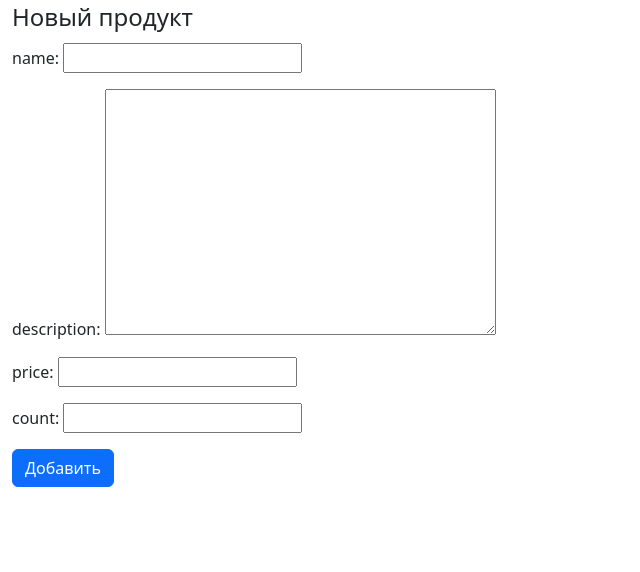
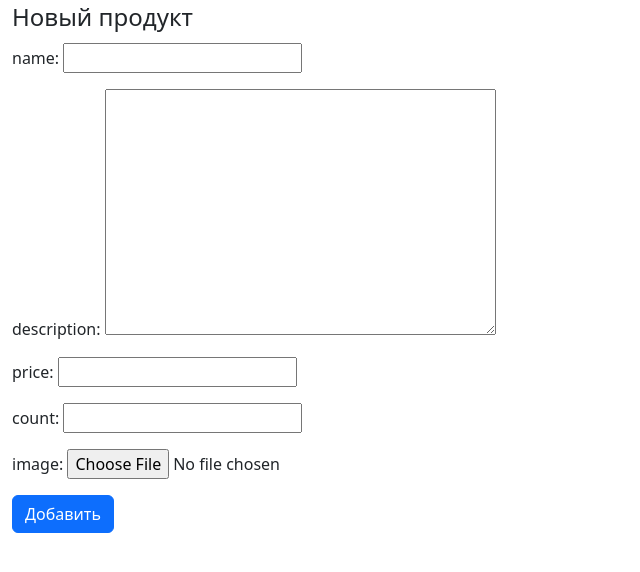
Before and after one commit to LokrionMe/Django, a Django app: page /add_product/ in a window 1280 px wide. Shown: the part 39-611 px from the top of the page, without its empty margins (0-640 px from the left). Run offline with Django 4.2, Linux system fonts and the light colour scheme.

Commit message:
done hw4

```diff
--- a/myproject/myapp/forms.py
+++ b/myproject/myapp/forms.py
@@ -10,8 +10,8 @@ class UserForm(forms.ModelForm):
 class ProductForm(forms.ModelForm):
     class Meta:
         model = Product
-        fields = ["name", "description", "price", "count",]
-        labels = {"name": "name", "description": "description","price": "price","count": "count",}
+        fields = ["name", "description", "price", "count", "image"]
+        labels = {"name": "name", "description": "description","price": "price","count": "count","image":"image",}
 
 class OrderForm(forms.ModelForm):
     class Meta:
--- a/myproject/myapp/models.py
+++ b/myproject/myapp/models.py
@@ -13,6 +13,7 @@ class Product(models.Model):
     price = models.DecimalField(max_digits=8, decimal_places=2)
     count = models.IntegerField()
     date = models.DateField(auto_now_add=True)
+    image = models.ImageField()
 
 class Order(models.Model):
     customer = models.ForeignKey(User, on_delete=models.CASCADE)
--- a/myproject/myapp/templates/add_product.html
+++ b/myproject/myapp/templates/add_product.html
@@ -1,7 +1,7 @@
 {% extends "base.html" %}
 {% block content %}
 <div class="container"></div>
-<form method="POST">
+<form method="POST" enctype="multipart/form-data">
     <fieldset>
         <legend>Новый продукт</legend>
         {% csrf_token %}
--- a/myproject/myapp/templates/all_products.html
+++ b/myproject/myapp/templates/all_products.html
@@ -9,6 +9,7 @@
             <th>Имя</th>
             <th>Цена</th>
             <th>Кол-во</th>
+            <th>Изо-ие</th>
             <th></th>
         </thead>
         {% for product in products %}
@@ -17,6 +18,7 @@
             <td>{{ product.name }}</td>
             <td>{{ product.price }}</td>
             <td>{{ product.count }}</td>
+            <td><img src='{{ product.image.url }}' ></td>
             <td><a href="/delete_product/{{product.id}}">Удалить</a></td>
         </tr>
         {% endfor %}
--- a/myproject/myapp/urls.py
+++ b/myproject/myapp/urls.py
@@ -1,3 +1,5 @@
+from django.conf.urls.static import static
+from django.conf import settings
 from django.urls import path
 from . import views
 urlpatterns = [
@@ -13,3 +15,6 @@ urlpatterns = [
     path('all_orders/', views.all_orders, name='all orders'),
     path("delete_order/<int:id>/", views.delete_order, name='delete order'),
 ]
+if settings.DEBUG:
+        urlpatterns += static(settings.MEDIA_URL,
+                              document_root=settings.MEDIA_ROOT)
--- a/myproject/myapp/views.py
+++ b/myproject/myapp/views.py
@@ -1,5 +1,6 @@
 import logging
-from django.http import HttpResponse, HttpResponseNotFound, HttpResponseRedirect
+from django.core.files.storage import FileSystemStorage
+from django.http import HttpResponseNotFound, HttpResponseRedirect
 from django.shortcuts import render
 from .models import User, Product, Order
 from .forms import UserForm, ProductForm, OrderForm
@@ -43,8 +44,11 @@ def delete_user(request, id):
 
 def add_product(request):
     if request.method == "POST":
-        form = ProductForm(request.POST)
+        form = ProductForm(request.POST, request.FILES)
         if form.is_valid():
+            image = form.cleaned_data['image']
+            fs = FileSystemStorage()
+            fs.save(image.name, image)
             form.save()
     else:
         form = ProductForm()
--- a/myproject/myproject/settings.py
+++ b/myproject/myproject/settings.py
@@ -10,6 +10,7 @@ For the full list of settings and their values, see
 https://docs.djangoproject.com/en/4.2/ref/settings/
 """
 
+import os
 from pathlib import Path
 
 # Build paths inside the project like this: BASE_DIR / 'subdir'.
@@ -27,6 +28,8 @@ DEBUG = True
 
 ALLOWED_HOSTS = []
 
+MEDIA_URL = '/media/'
+MEDIA_ROOT = os.path.join(BASE_DIR, 'media')
 
 # Application definition
 
```
Also changed, not shown: myproject/db.sqlite3, myproject/media/product_peaches_white_bg_400x400_iQ7IFo1.jpg (added), myproject/myapp/migrations/0001_initial.py, 1 other file.
